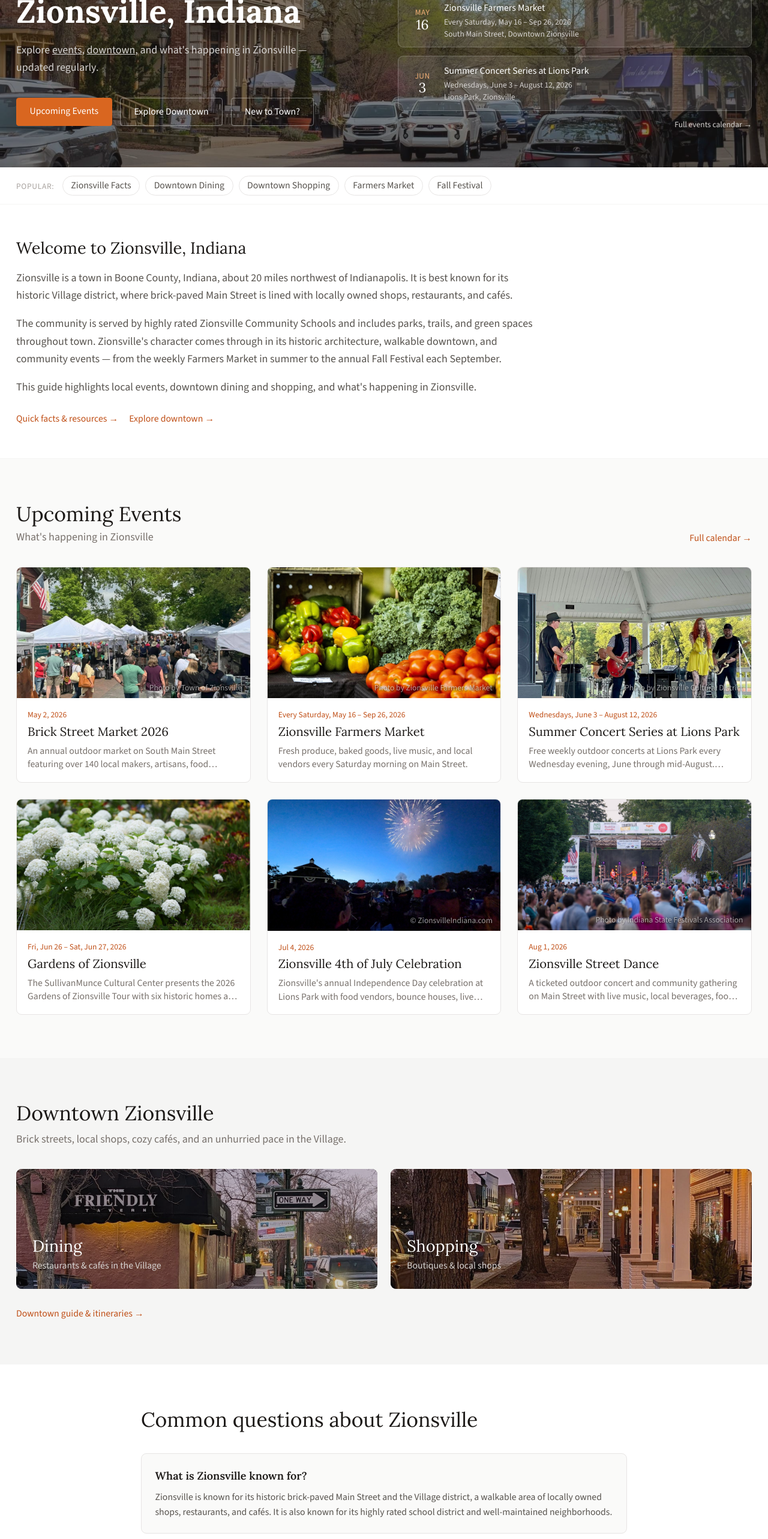
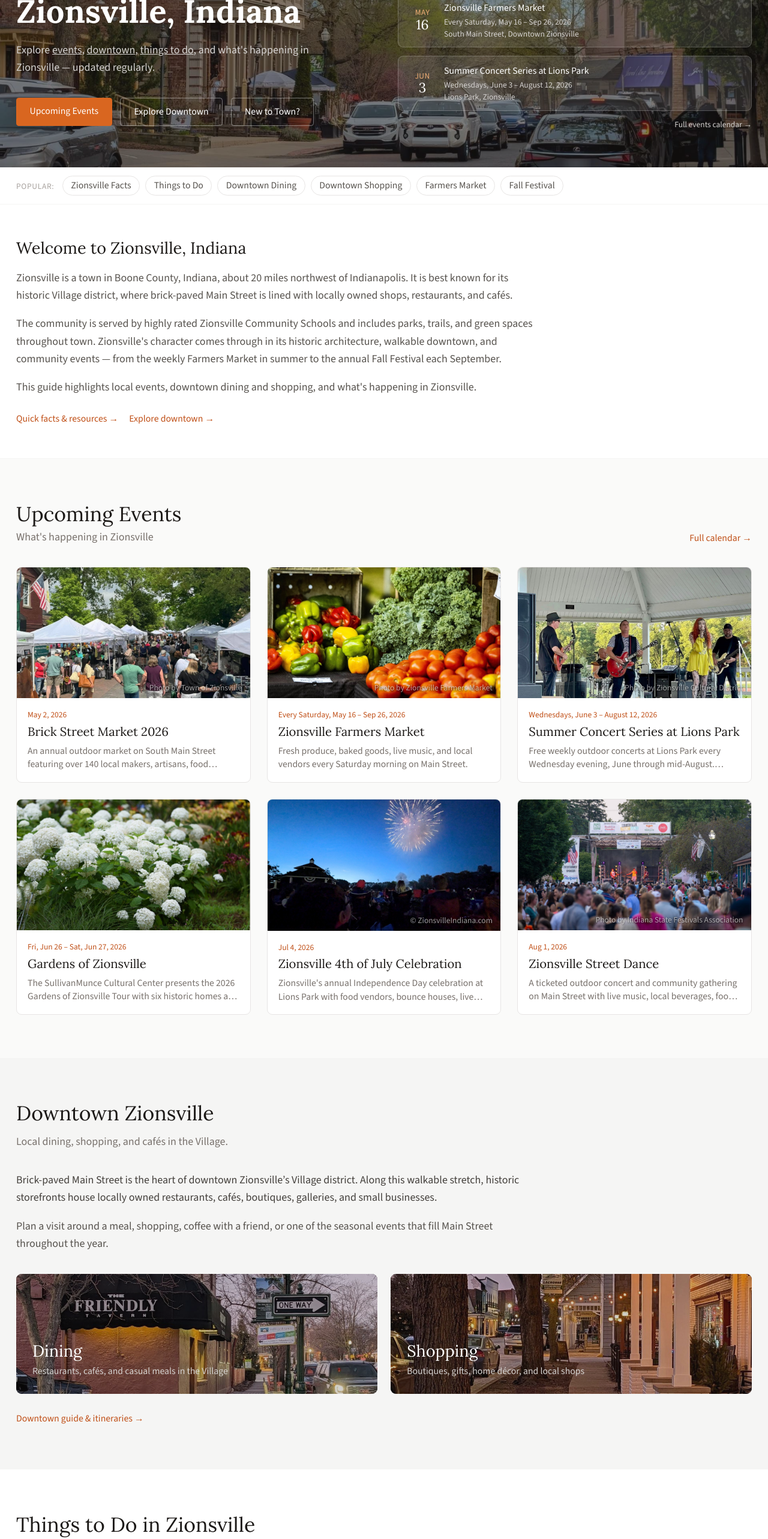
Before and after one commit to iskali18/zionsvilleindiana, a Next.js app: page / in a window 1280 px wide. Shown: the part 234-2800 px from the top of the page at 60% size. Built offline with nearby package versions, Linux system fonts and the light colour scheme.

Commit message:
Updated homepage downtown intro

```diff
--- a/app/page.tsx
+++ b/app/page.tsx
@@ -90,6 +90,7 @@
 
 const quickLinks = [
   { label: 'Zionsville Facts', href: '/about' },
+  { label: 'Things to Do', href: '/things-to-do' },
   { label: 'Downtown Dining', href: '/downtown/dining' },
   { label: 'Downtown Shopping', href: '/downtown/shopping' },
   { label: 'Farmers Market', href: '/events/farmers-market' },
@@ -147,6 +148,13 @@
                     className="underline hover:no-underline"
                   >
                   downtown
+                  </Link>
+                  ,{' '}
+                  <Link
+                    href="/things-to-do"
+                    className="underline hover:no-underline"
+                  >
+                  things to do
                   </Link>
                   , and what's happening in Zionsville —
                   updated regularly.
@@ -361,13 +369,22 @@
         {/* ── Downtown Zionsville ───────────────────────────────────────── */}
         <section className="bg-stone-100 py-16">
           <div className="max-w-6xl mx-auto px-4 sm:px-6">
-            <h2 className="font-display text-3xl text-stone-900 mb-2">
-              Downtown Zionsville
-            </h2>
-            <p className="text-stone-500 mb-8">
-              Brick streets, local shops, cozy cafés, and an unhurried pace in
-              the Village.
-            </p>
+            <div className="max-w-3xl mb-8">
+              <h2 className="font-display text-3xl text-stone-900 mb-3">
+                Downtown Zionsville
+              </h2>
+              <p className="text-stone-500 mb-8">
+              Local dining, shopping, and cafés in the Village.
+              </p>
+              <p className="text-stone-700 leading-relaxed mb-4">
+                Brick-paved Main Street is the heart of downtown Zionsville’s
+                Village district. Along this walkable stretch, historic storefronts
+                house locally owned restaurants, cafés, boutiques, galleries, and
+                small businesses.</p>
+              <p className="text-stone-600 leading-relaxed">
+                Plan a visit around a meal, shopping, coffee with a friend, or one of the seasonal events that fill Main Street throughout the year.
+              </p>
+            </div>
             <div className="grid sm:grid-cols-2 gap-5 mb-6">
               <Link
                 href="/downtown/dining"
@@ -384,7 +401,7 @@
                 <div className="relative p-6">
                   <h3 className="font-display text-2xl text-white">Dining</h3>
                   <p className="text-stone-300 text-sm mt-1">
-                    Restaurants & cafés in the Village
+                    Restaurants, cafés, and casual meals in the Village
                   </p>
                 </div>
               </Link>
@@ -405,7 +422,7 @@
                     Shopping
                   </h3>
                   <p className="text-stone-300 text-sm mt-1">
-                    Boutiques & local shops
+                    Boutiques, gifts, home décor, and local shops
                   </p>
                 </div>
               </Link>
@@ -416,6 +433,52 @@
             >
               Downtown guide & itineraries →
             </Link>
+          </div>
+        </section>
+
+        {/* ── Things to Do ──────────────────────────────────────────────── */}
+        <section className="bg-white py-16">
+          <div className="max-w-6xl mx-auto px-4 sm:px-6">
+            <h2 className="font-display text-3xl text-stone-900 mb-2">
+              Things to Do in Zionsville
+            </h2>
+            <p className="text-stone-500 mb-8">
+              Beyond Main Street — trails, parks, farms, and dining
+              outside the Village.
+            </p>
+            <div className="grid lg:grid-cols-2 gap-8 items-start">
+              <Link
+                href="/things-to-do"
+                className="group relative aspect-[16/9] rounded-lg overflow-hidden bg-stone-200 block"
+              >
+                <Image
+                  src="/images/things-to-do-hero.jpg"
+                  alt="Things to do in Zionsville, Indiana"
+                  fill
+                  className="object-cover group-hover:scale-105 transition-transform duration-300"
+                />
+              </Link>
+              <div>
+                <p className="text-stone-700 leading-relaxed mb-4">
+                  A visit to Zionsville often starts in the historic Village
+                  district downtown, with its brick-paved Main Street, locally
+                  owned shops, and restaurants. But there is more to explore
+                  across town, including the Big-4 Rail Trail, the Zionsville
+                  Nature Center, Traders Point Creamery, Boone Village
+                  dining, and farm experiences beyond the Village.
+                </p>
+                <p className="text-stone-700 leading-relaxed mb-6">
+                  The Things to Do guide brings these together — downtown,
+                  outdoor recreation, dining outside Main Street, and more.
+                </p>
+                <Link
+                  href="/things-to-do"
+                  className="text-sm text-brick-600 hover:text-brick-700 font-medium"
+                >
+                  See things to do in Zionsville →
+                </Link>
+              </div>
+            </div>
           </div>
         </section>
 
```
